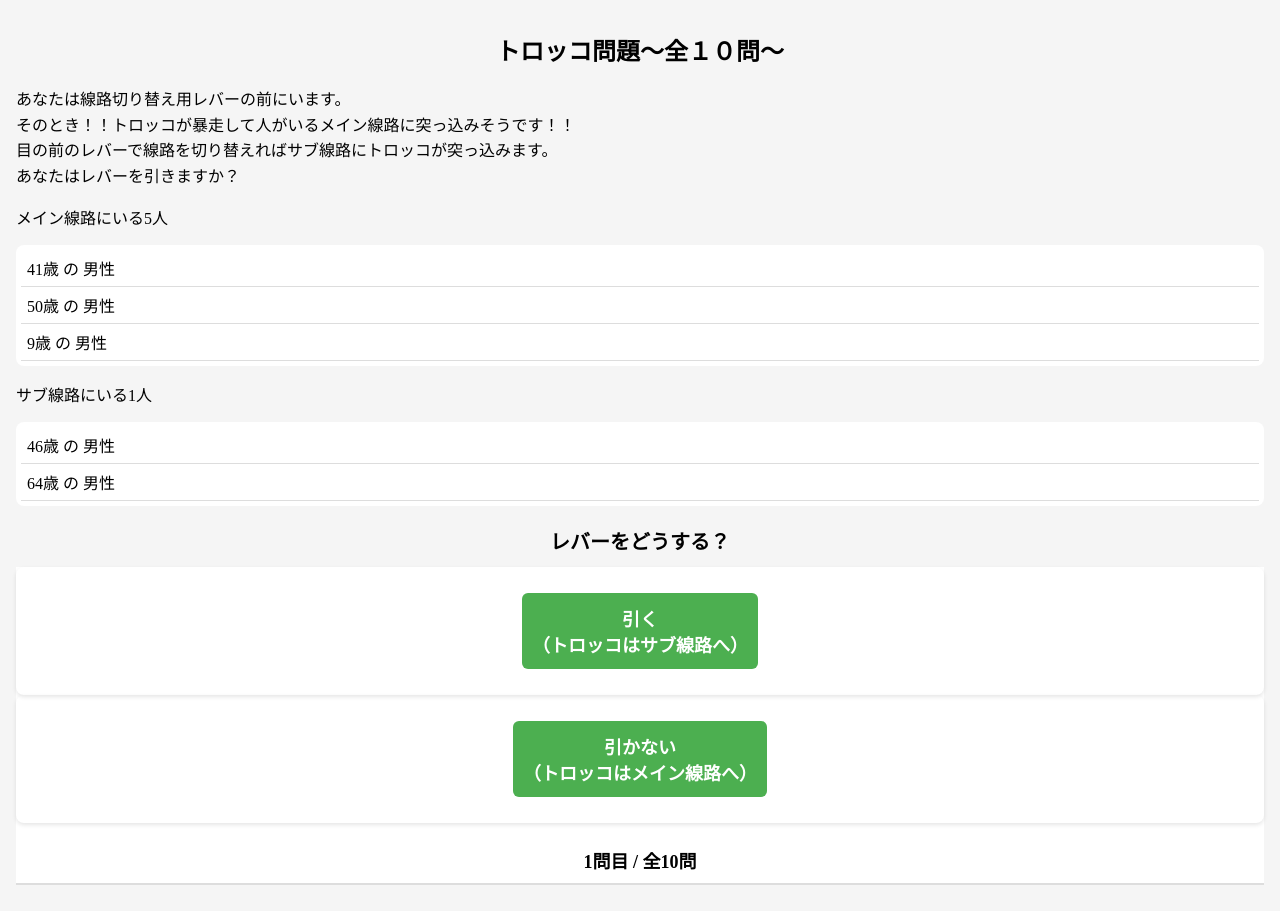
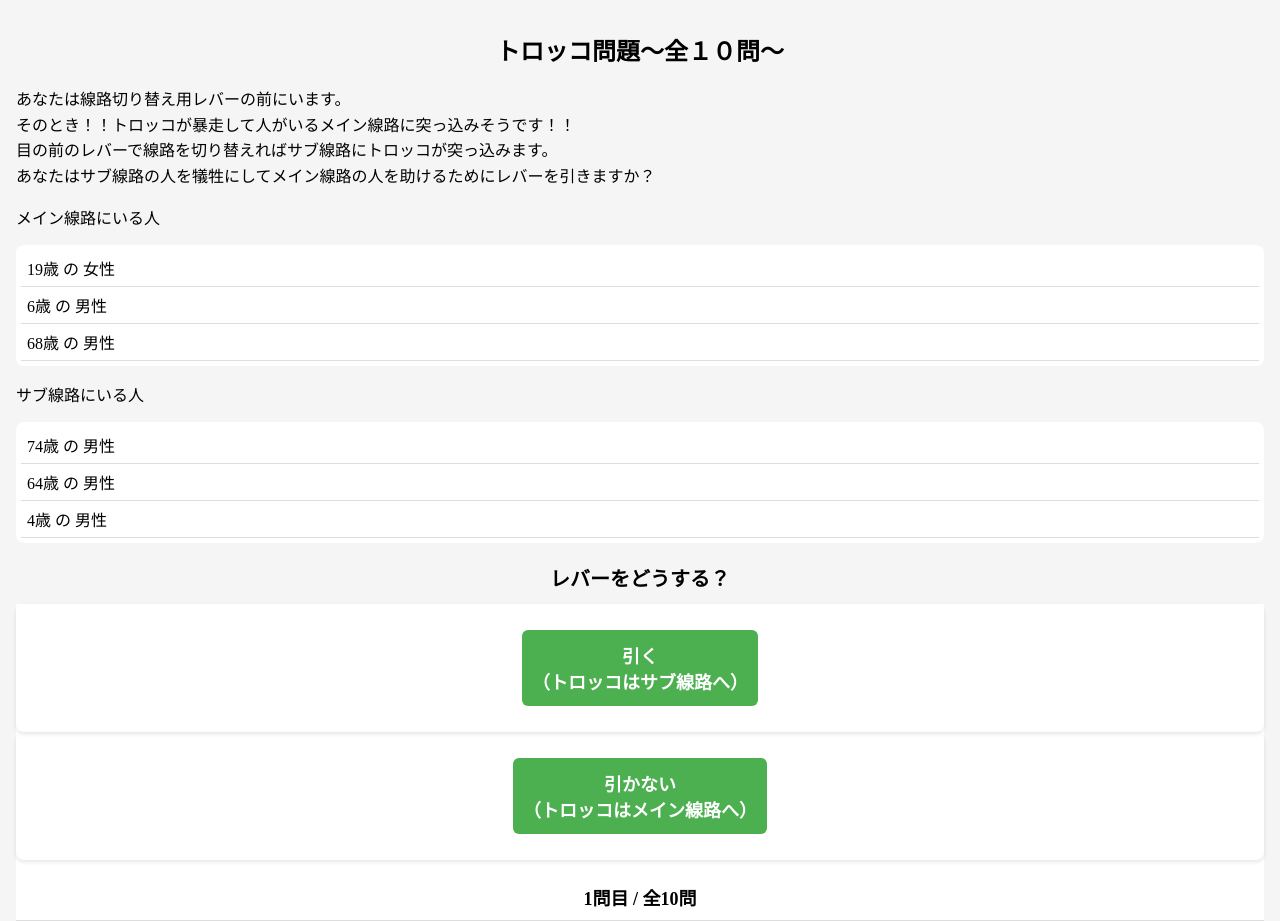
Before and after one commit to tanidashoya/trocco_game, a Flask app: page / in a window 1280 px wide. Shown: the top 921 px of the page. Before the commit the page ends 885 px from the top, so only its background shows below. Run offline with Flask 3, Linux system fonts and the light colour scheme.

Commit message:
暫定完成版

```diff
--- a/app.py
+++ b/app.py
@@ -17,8 +17,6 @@ class Person:
         self.gender = gender
 
 gender_list = ["男性", "女性"]
-num_on_main_track = rd.randint(1,5)
-num_on_sub_track = rd.randint(1,5)
 result = []
 
 #クッキーが残っていたら1回目は正常にできても2回目からはすぐにfinished.htmlにいってしまうためクッキーの初期化が必要
@@ -32,6 +30,8 @@ def cleanup_session_and_result():
         session["answers"] = []
         global result            #global変数のresultに
         result = []
+
+
     #AIに渡す結果のリスト[ [ [ メイン線路にいる人物の属性のリスト（レバーを引けば助かる人たち） ], [ サブ線路にいる人物の属性のリスト（レバーを引かなければ助かる人） ], [ ユーザーの解答 ] ], [・・・]]
 
 @app.route("/", methods=["GET", "POST"])    #URLにアクセスされたとき（GET）か、HTMLからデータが送信（POST）されたときに下記の関数を実行
@@ -52,10 +52,10 @@ def trocco_game():                  #sessionは今何問目か記憶しておく
 
     # 問題生成（リクエストがGETでもPOSTでも問題の生成は行われる）※最初はGETなのでこの部分だけ行われる
     main_track_person = [
-        Person(rd.randint(0, 80), rd.choice(gender_list)) for _ in range(num_on_main_track)
+        Person(rd.randint(0, 80), rd.choice(gender_list)) for _ in range(rd.randint(1,5))
     ]
     sub_track_person = [
-        Person(rd.randint(0, 80), rd.choice(gender_list)) for _ in range(num_on_sub_track)
+        Person(rd.randint(0, 80), rd.choice(gender_list)) for _ in range(rd.randint(1,5))
     ]
 
     main_people = [f"{p.age}歳 の {p.gender}" for p in main_track_person]
@@ -77,13 +77,14 @@ def finished():
     #AI機能とresultを渡す
     global result
     response = openai.chat.completions.create(
-        model="gpt-4o",
+        model="o4-mini",
         messages=[
         {
             "role": "system",
             "content": (
                 "あなたは一流の哲学者です。箇条書き（1. 全体的な傾向  2. 命の数に対する重視  3. 年齢や性別による影響  4. 思考の変化について  5. 倫理観と価値観  6. 人間関係への考察 ）での出力で分かりやすく整理してください。また、必ず日本語で出力してください"
                 "それぞれの人の年齢や性別を考慮した発言も踏まえた考察をするように心掛けてください"
+                "難しい言葉を使いすぎず、高校生にも分かる言葉を使ってください"
                 "1人1人の人生についての話をするのではなく、あくまで解答者の考え方の考察を出力してください。"
                 "トロッコ問題の解答を受け取り、その思考から分析・考察を出力してください。"
                 "口調は親しみやすく、カジュアルで、柔らかい好感の持てる口調でお願いします。"
@@ -96,17 +97,18 @@ def finished():
             "role": "user",
             "content": (
                 "次に渡すリストにはトロッコ問題での10回分の問題とユーザーの解答が[ [ [ メイン線路にいる人物の属性のリスト（レバーを引けば助かる人たち） ], [ サブ線路にいる人物の属性のリスト（レバーを引かなければ助かる人） ], [ ユーザーの解答 ] ], [・・・]]のようにリストで入っています。"
-                "前提条件としてメイン線路には5人、サブ線路には1人いて、それぞれの年齢や性別はランダムで設定されるようになっています。"
+                "前提条件としてメイン線路、サブ線路には人がいて、それぞれの年齢や性別、人数はランダムで設定されるようになっています。"
                 "問題の内容とユーザーの解答から、ユーザーの思考の癖や、問題を経るにつれて思考の変化がある場合にはそれらを考察して結果を出力してください"
                 f"こちらがリストです：{result}。リストが渡されていない場合はリストが渡されていませんと出力してください"
                 "超一流の哲学者としてあいまいな答えを避けて詳細に分かりやすく説明をしてください"
+                "難しい言葉を使いすぎず、高校生にも分かる言葉を使ってください"
             )
         }
     ],
-        temperature=0.5,
-        presence_penalty=0.7,
-        frequency_penalty=0.5,
-        max_tokens=3000
+        # temperature=0.5,
+        # presence_penalty=0.7,
+        # frequency_penalty=0.5,
+        max_completion_tokens=5000
 
         )
 
--- a/templates/index.html
+++ b/templates/index.html
@@ -14,12 +14,12 @@
     あなたは線路切り替え用レバーの前にいます。<br>
     そのとき！！トロッコが暴走して人がいるメイン線路に突っ込みそうです！！<br>
     目の前のレバーで線路を切り替えればサブ線路にトロッコが突っ込みます。<br>
-    あなたはレバーを引きますか？
+    あなたはサブ線路の人を犠牲にしてメイン線路の人を助けるためにレバーを引きますか？
   </p>
 
   <!--メイン線路にいる人-->
   <p>
-    <label>メイン線路にいる5人</label>
+    <label>メイン線路にいる人</label>
   </p>
   <ul>
     {% for main_person in main_people %}
@@ -29,7 +29,7 @@
 
   <!--サブ線路にいる人-->
   <p>
-    <label>サブ線路にいる1人</label>
+    <label>サブ線路にいる人</label>
   </p>
   <ul>
     {% for sub_person in sub_people %}
--- a/templates/waiting.html
+++ b/templates/waiting.html
@@ -18,7 +18,8 @@
     </a>
   </div>
   <p class="attention">
-    ※AI処理が開始されますが数秒～十数秒かかります。
+    ※AI考察が開始されますが時間（数秒～十数秒）かかります。<br>
+      最新モデル(o4-mini)を使用しています
   </p>
 
 
```
